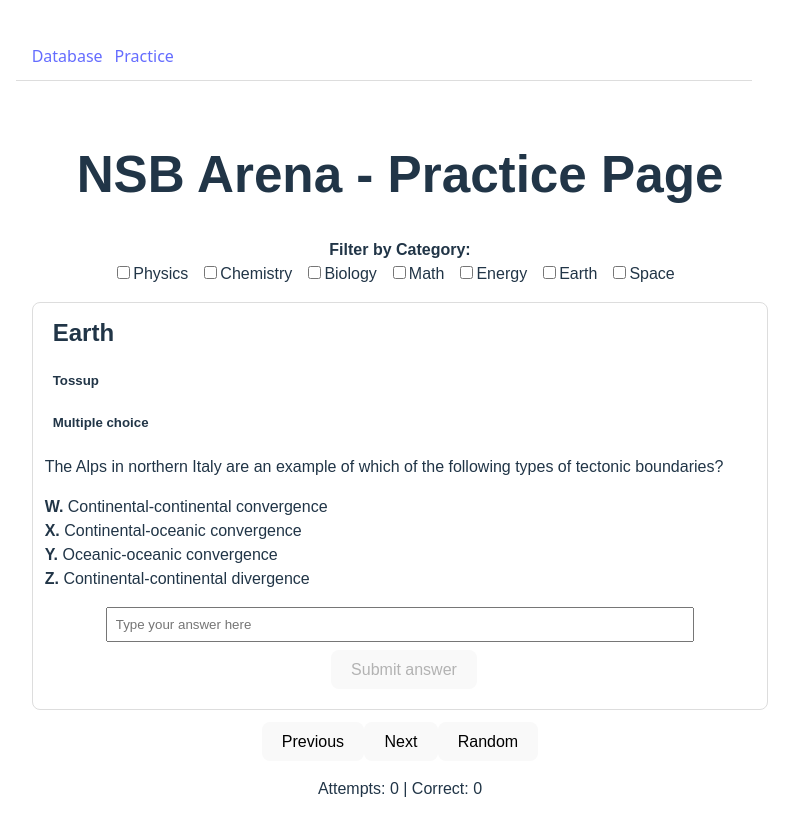
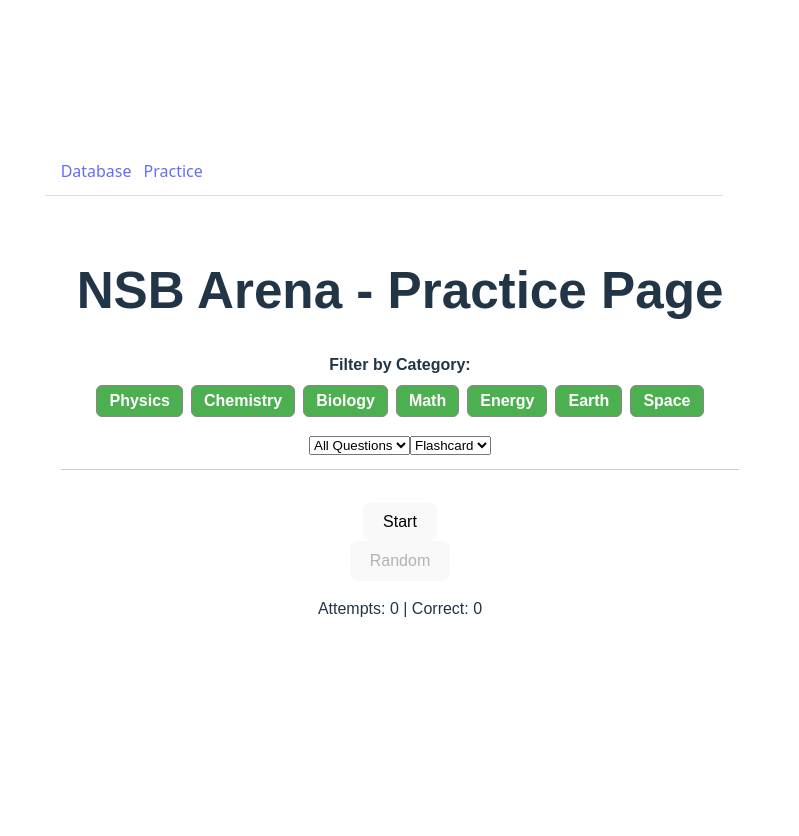
Before and after one commit to xpoes123/scibowl-org, a React (Vite) app: page /practice in a window 1280 px wide. Shown: the top 836 px of the page, without its empty margins (256-1055 px from the left). After the commit the page ends 800 px from the top, so only its background shows below. Built offline with nearby package versions, Linux system fonts and the light colour scheme.

Commit message:
add category buttons and overall structure

```diff
--- a/src/components/PracticeCard.tsx
+++ b/src/components/PracticeCard.tsx
@@ -21,9 +21,7 @@ export function PracticeCard({ question, onSubmitResult }: PracticeCardProps) {
         const correct = normalizedUser===normalizedCorrect;
         setIsCorrect(correct);
         setHasSubmitted(true);
-        if (onSubmitResult) {
-            onSubmitResult(correct);
-        }
+        onSubmitResult(correct)
     };
     const renderAnswer = () => {
         if (question.questionCategory === "multiple_choice" && question.choices) {
@@ -111,11 +109,11 @@ export function PracticeCard({ question, onSubmitResult }: PracticeCardProps) {
                         <div style={{ marginTop: "4px" }}>
                         {isCorrect ? (
                             <span style={{ color: "green" }}>
-                            You were correct
+                            Correct
                             </span>
                         ) : (
                             <span style={{ color: "red" }}>
-                            Your answer was incorrect
+                            Incorrect
                             </span>
                         )}
                         </div>
--- a/src/pages/PracticePage.tsx
+++ b/src/pages/PracticePage.tsx
@@ -2,24 +2,13 @@ import { useState} from "react";
 import { questions } from "../data/questions";
 import { PracticeCard } from "../components/PracticeCard";
 import type { Category } from "../data/questions";
+import { useEffect } from "react";
 
 export function PracticePage() {
-    const [currentIndex, setCurrentIndex] = useState(0);
+    const initialIndex = Math.floor(Math.random() * questions.length);
+    const [currentIndex, setCurrentIndex] = useState(initialIndex);
     const [totalAttempts, setTotalAttempts] = useState(0);
     const [totalCorrect, setTotalCorrect] = useState(0);
-    const [selectedCategories, setSelectedCategories] = useState<Category[]>([]);
-    const practicePool = questions.filter(q =>
-        selectedCategories.length === 0 || selectedCategories.includes(q.category)
-    );
-
-    const toggleCategory = (category: Category) => {
-        setSelectedCategories((prev) => {
-            return prev.includes(category)
-                ? prev.filter((c) => c !== category)
-                : prev.concat(category);
-        });
-    }
-    const currentQuestion = practicePool[currentIndex];
     const PRACTICE_CATEGORIES: Category[] = [
         "Physics",
         "Chemistry",
@@ -29,6 +18,57 @@ export function PracticePage() {
         "Earth",
         "Space",
     ];
+    const [selectedCategories, setSelectedCategories] = useState<Category[]>(PRACTICE_CATEGORIES);
+    const [questionType, setQuestionType] = useState<"tossup" | "bonus" | "all">("all");
+    const [gameMode, setGameMode] = useState<"flashcard" | "reading">("flashcard");
+    const [hasStarted, setHasStarted] = useState(false);
+    const [hasSubmitted, setHasSubmitted] = useState(false);
+
+    const practicePool = questions.filter(q =>
+        selectedCategories.length === 0 || selectedCategories.includes(q.category)
+    );
+    useEffect(() => {
+        if (practicePool.length === 0) {
+            return;
+        }
+        setCurrentIndex(Math.floor(Math.random() * practicePool.length));
+    }, [selectedCategories, questionType]);
+    const toggleCategory = (category: Category) => {
+        setSelectedCategories((prev) => {
+            return prev.includes(category)
+                ? prev.filter((c) => c !== category)
+                : prev.concat(category);
+        });
+    }
+    const currentQuestion = practicePool[currentIndex];
+
+    useEffect(() => {
+        setHasSubmitted(false);
+    }, [currentIndex]);
+
+
+    useEffect(() => {
+        const handler = (e: KeyboardEvent) => {
+            if (e.key.toLowerCase() === "s") {
+                setHasStarted(true);
+            }
+        };
+        window.addEventListener("keydown", handler);
+        return () => window.removeEventListener("keydown", handler);
+    }, []);
+
+    const goToRandomQuestion = () => {
+        setCurrentIndex((prev) => {
+            if (practicePool.length <= 1) return prev;
+
+            let next = prev;
+            while (next === prev) {
+                next = Math.floor(Math.random() * practicePool.length);
+            }
+
+            return next;
+        });
+    };
 
     return (
         <div
@@ -40,51 +80,87 @@ export function PracticePage() {
             <h1>NSB Arena - Practice Page</h1>
             <div style={{ marginBottom: "16px" }}>
                 <strong>Filter by Category:</strong>
-                <div>
+                <div
+                    style={{
+                        marginTop: "8px",
+                        display: "flex",
+                        flexWrap: "wrap",
+                        gap: "8px",
+                        justifyContent: "center",      // <-- new
+                        width: "100%",                  // <-- ensures it spans full width
+                    }}
+                    >
+
                     {PRACTICE_CATEGORIES.map((cat) => {
-                        const checked = selectedCategories.includes(cat);
+                        const active = selectedCategories.includes(cat);
                         return (
-                            <label key={cat} style={{ marginRight: "12px" }}>
-                                <input
-                                    type="checkbox"
-                                    checked={checked}
-                                    onChange={() => toggleCategory(cat)}
-                                />
+                           <button
+                            key={cat}
+                            onClick={() => toggleCategory(cat)}
+                           style={{
+                                padding: "6px 12px",
+                                borderRadius: "6px",
+                                border: "1px solid #888",
+                                cursor: "pointer",
+                                background: active ? "#4CAF50" : "#eee",
+                                color: active ? "white" : "black",
+                                fontWeight: active ? "bold" : "normal",
+                            }}
+                            >
                             {cat}
-                            </label>
+                           </button>
                         );
                     })}
                 </div>
             </div>
+            <div style={{ marginBottom: "12px", paddingBottom: "12px", borderBottom: "1px solid #ccc" }}>
+                <select
+                    value={questionType}
+                    onChange={(e) => {
+                        setQuestionType(e.target.value as "tossup" | "bonus" | "all");
+                    }}
+                >
+                    <option value="all">All Questions</option>
+                    <option value="tossup">Tossup</option>
+                    <option value="bonus">Bonus</option>
+                </select>
+                <select
+                    value={gameMode}
+                    onChange={(e) => {
+                        setGameMode(e.target.value as "flashcard" | "reading");
+                    }}
+                >
+                    <option value="flashcard">Flashcard</option>
+                    <option value="reading">Reading</option>
+                </select>
+            </div>
             {practicePool.length === 0 && (
                 <p>No questions available for the selected filters.</p>
             )}
-            {practicePool.length > 0 && (
+            {!hasStarted ? (
+                <div style={{ marginTop: "32px" }}>
+                    <button onClick={() => setHasStarted(true)}>Start</button>
+                </div>
+            ) : (
+                practicePool.length > 0 && (
                     <PracticeCard
                         key={currentQuestion.id}
                         question={currentQuestion}
                         onSubmitResult={(wasCorrect) => {
+                            setHasSubmitted(true);
                             setTotalAttempts((prev) => prev +1);
                             if (wasCorrect) {
                                 setTotalCorrect((prev) => prev + 1);
                             }
                         }}
                     />
+                )
             )}
-            <button onClick={() => setCurrentIndex((prev) => (prev - 1 + practicePool.length) % practicePool.length)}>
-                Previous
-            </button>
-            <button onClick={() => setCurrentIndex((prev) => (prev + 1) % practicePool.length)}>
-                Next
-            </button>
-            <button onClick={() => setCurrentIndex((prev) => {
-                if (practicePool.length <= 1) return prev;
-                let next = prev;
-                while (next === prev){
-                    next = Math.floor(Math.random() * practicePool.length);
-                }
-                return next;
-            })}>
+
+            <button
+                onClick={goToRandomQuestion}
+                disabled={!hasStarted || !hasSubmitted || practicePool.length === 0}
+            >
                 Random
             </button>
             <div style={{ marginTop: "16px" }}>
```
Lines whose indentation alone changed are shown as unchanged.
